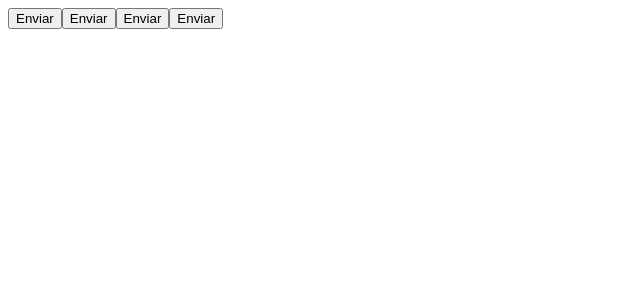
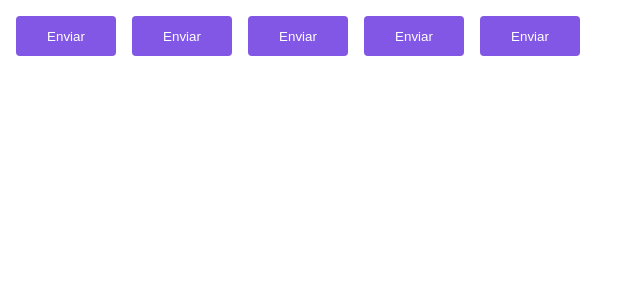
Before and after one commit to felipetassis/rocketseat-project-02, a React (Vite) app: page / in a window 1280 px wide. Shown: the top 300 px of the page, without its empty margins (0-640 px from the left). Built offline with nearby package versions, Linux system fonts and the light colour scheme.

Commit message:
feat: adicionando themas na aplicação

```diff
--- a/src/App.tsx
+++ b/src/App.tsx
@@ -1,12 +1,15 @@
+import { ThemeProvider } from 'styled-components';
 import { Button } from "./components/Button";
+import { defaultTheme } from './styles/themes/default';
 
 export function App() {
   return (
-    <>
+    <ThemeProvider theme={defaultTheme}>
+      <Button variant="primary" />
+      <Button variant="secondary" />
+      <Button variant="success" />
+      <Button variant="danger" />
       <Button />
-      <Button />
-      <Button />
-      <Button />
-    </>
+    </ThemeProvider>
   );
 };
--- /dev/null
+++ b/src/components/Button.styles.ts
@@ -0,0 +1,31 @@
+import styled, { css } from "styled-components";
+
+export type ButtonVariant = 'primary' | 'secondary' | 'danger' | 'success';
+
+interface ButtonContainerProps {
+    variant: ButtonVariant;
+}
+
+const buttonVariant = {
+    primary: 'purple',
+    secondary: 'orange',
+    danger: 'red',
+    success: 'green'
+}
+
+export const ButtonContainer = styled.button<ButtonContainerProps>`
+    width: 100px;
+    height: 40px;
+    border-radius: 4px;
+    border: 0;
+    margin: 8px;
+
+    background-color: ${props => props.theme.primary};
+    color: ${props => props.theme.white}
+
+    /* ${props => {
+        return css`
+            background-color: ${buttonVariant[props.variant]}
+        `
+    }} */
+`
--- a/src/components/Button.tsx
+++ b/src/components/Button.tsx
@@ -1,3 +1,9 @@
-export function Button() {
-    return <button>Enviar</button>
+import { ButtonContainer, ButtonVariant } from './Button.styles';
+
+interface ButtonProps {
+    variant?: ButtonVariant;
+}
+
+export function Button({ variant = 'primary' }: ButtonProps) {
+    return <ButtonContainer variant={variant}>Enviar</ButtonContainer>
 };
--- /dev/null
+++ b/src/styles/themes/default.ts
@@ -0,0 +1,5 @@
+export const defaultTheme = {
+    white: '#FFFFFF',
+    primary: '#8257E6',
+    secondary: 'orange',
+}
```
